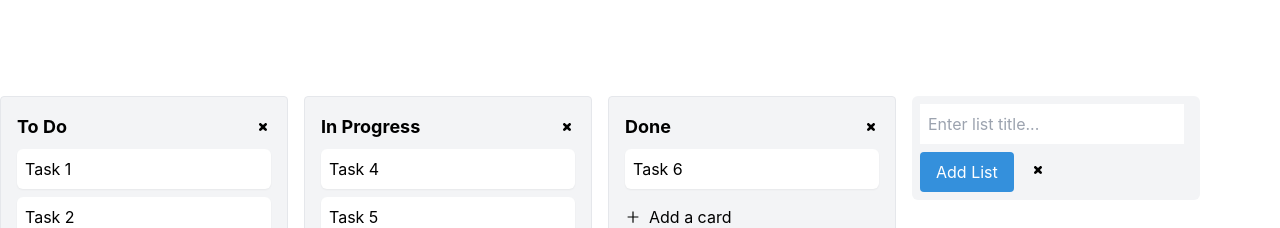
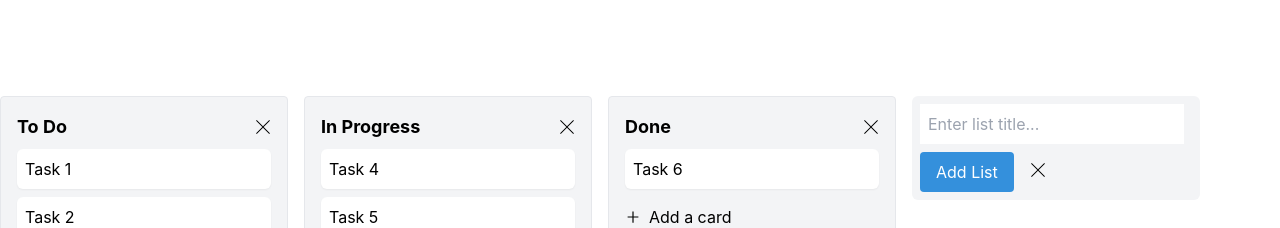
Before and after one commit to amirobinsonmuto/trello-replica, a React (Create React App) app: page / in a window 1280 px wide. Both pictures are taken after a click on the button "Add another list". Shown: the top 228 px of the page. Built offline with nearby package versions, Linux system fonts and the light colour scheme.

Commit message:
Update close icon

```diff
--- a/src/List.js
+++ b/src/List.js
@@ -1,7 +1,7 @@
 import React, { useState } from "react";
 import NewListForm from "./NewListForm";
 import NewCardForm from "./NewCardForm";
-import { TiTimes } from "react-icons/ti";
+import { TfiClose } from "react-icons/tfi";
 import { AiOutlinePlus } from "react-icons/ai";
 
 const List = () => {
@@ -109,7 +109,7 @@ const List = () => {
                 removeList(list.id);
               }}
             >
-              <TiTimes className="" />
+              <TfiClose className="close-icon" />
             </button>
           </div>
           <ul>
--- a/src/NewCardForm.js
+++ b/src/NewCardForm.js
@@ -1,5 +1,5 @@
 import React, { useState } from "react";
-import { TiTimes } from "react-icons/ti";
+import { TfiClose } from "react-icons/tfi";
 
 const NewCardForm = ({ lists, setLists, setIsNewCardFormOpen }) => {
   const [newCardTitle, setNewCardTitle] = useState("");
@@ -39,7 +39,7 @@ const NewCardForm = ({ lists, setLists, setIsNewCardFormOpen }) => {
           }}
           className="close-button"
         >
-          <TiTimes className="close-icon" />
+          <TfiClose className="close-icon" />
         </button>
       </form>
     </div>
--- a/src/NewListForm.js
+++ b/src/NewListForm.js
@@ -1,5 +1,5 @@
 import React, { useState } from "react";
-import { TiTimes } from "react-icons/ti";
+import { TfiClose } from "react-icons/tfi";
 
 const NewListForm = ({ lists, setLists, setIsNewListFormOpen }) => {
   const [newListTitle, setNewListTitle] = useState("");
@@ -39,7 +39,7 @@ const NewListForm = ({ lists, setLists, setIsNewListFormOpen }) => {
           }}
           className="close-button"
         >
-          <TiTimes className="close-icon" />
+          <TfiClose className="close-icon" />
         </button>
       </form>
     </div>
```
